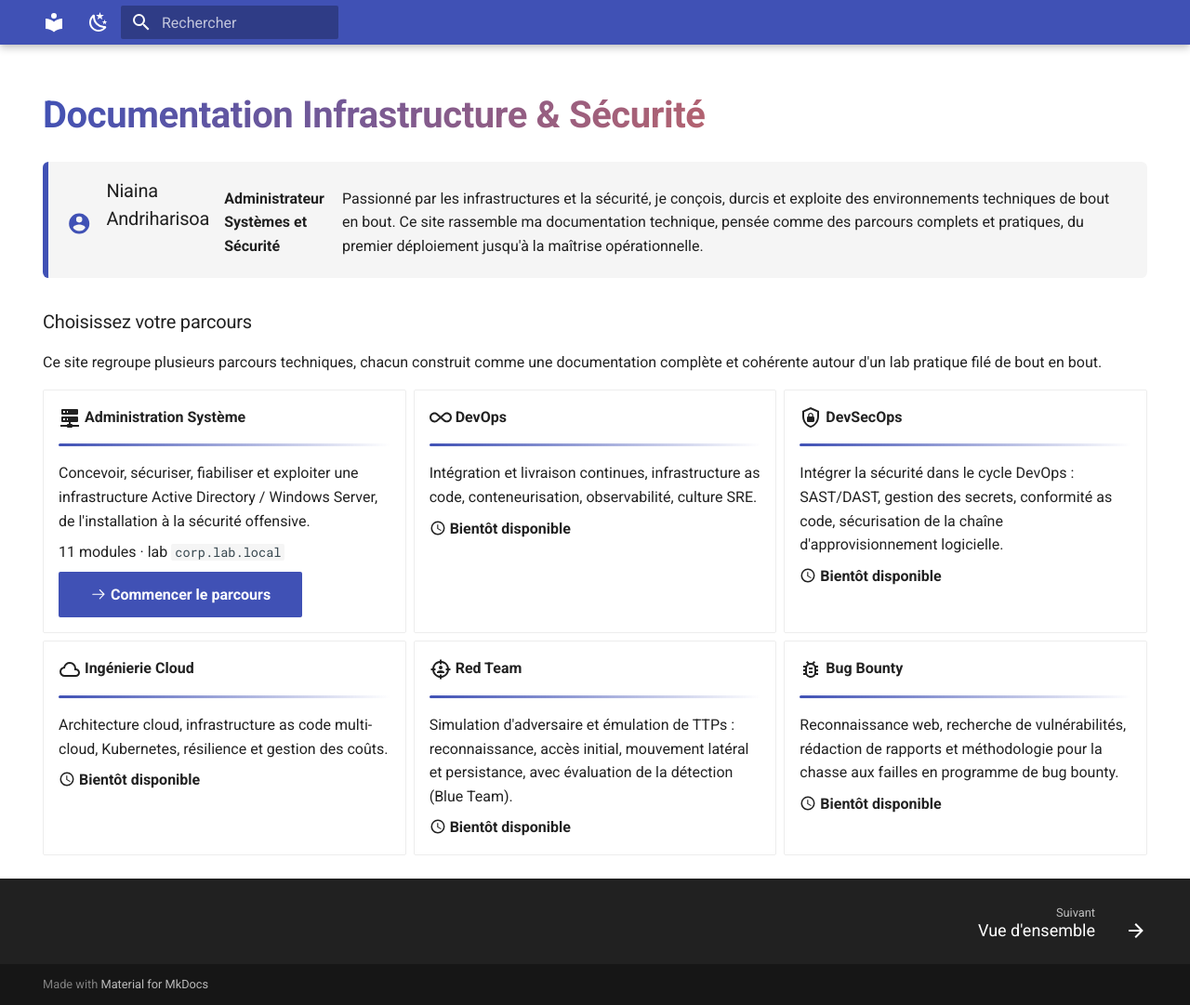
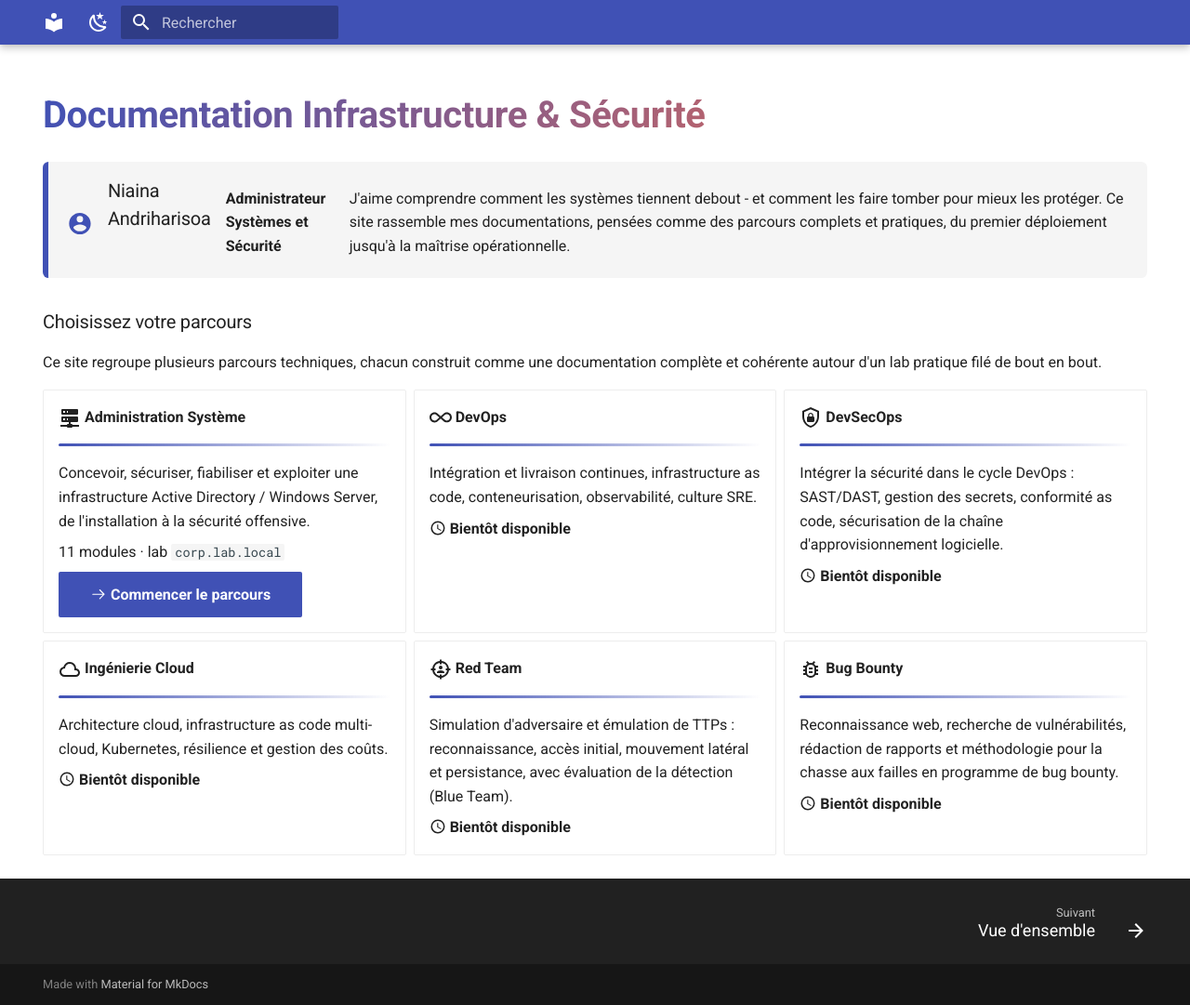
Before and after one commit to andrihan/Active-Directory, an MkDocs documentation site: the page built from docs/index.md, in a window 1280 px wide and 1081 px high. Shown: the whole window at 93% size. Built offline with MkDocs 1.6.1 and Material for MkDocs 9.7.7, drawn with Linux system fonts in a browser that asks for light colours.

Commit message:
docs: rendre la bio de l'auteur plus personnelle

```diff
--- a/docs/index.md
+++ b/docs/index.md
@@ -18,7 +18,7 @@ hide:
 
 **Administrateur Systèmes et Sécurité**
 
-Passionné par les infrastructures et la sécurité, je conçois, durcis et exploite des environnements techniques de bout en bout. Ce site rassemble ma documentation technique, pensée comme des parcours complets et pratiques, du premier déploiement jusqu'à la maîtrise opérationnelle.
+J'aime comprendre comment les systèmes tiennent debout - et comment les faire tomber pour mieux les protéger. Ce site rassemble mes documentations, pensées comme des parcours complets et pratiques, du premier déploiement jusqu'à la maîtrise opérationnelle.
 
 </div>
 
```
